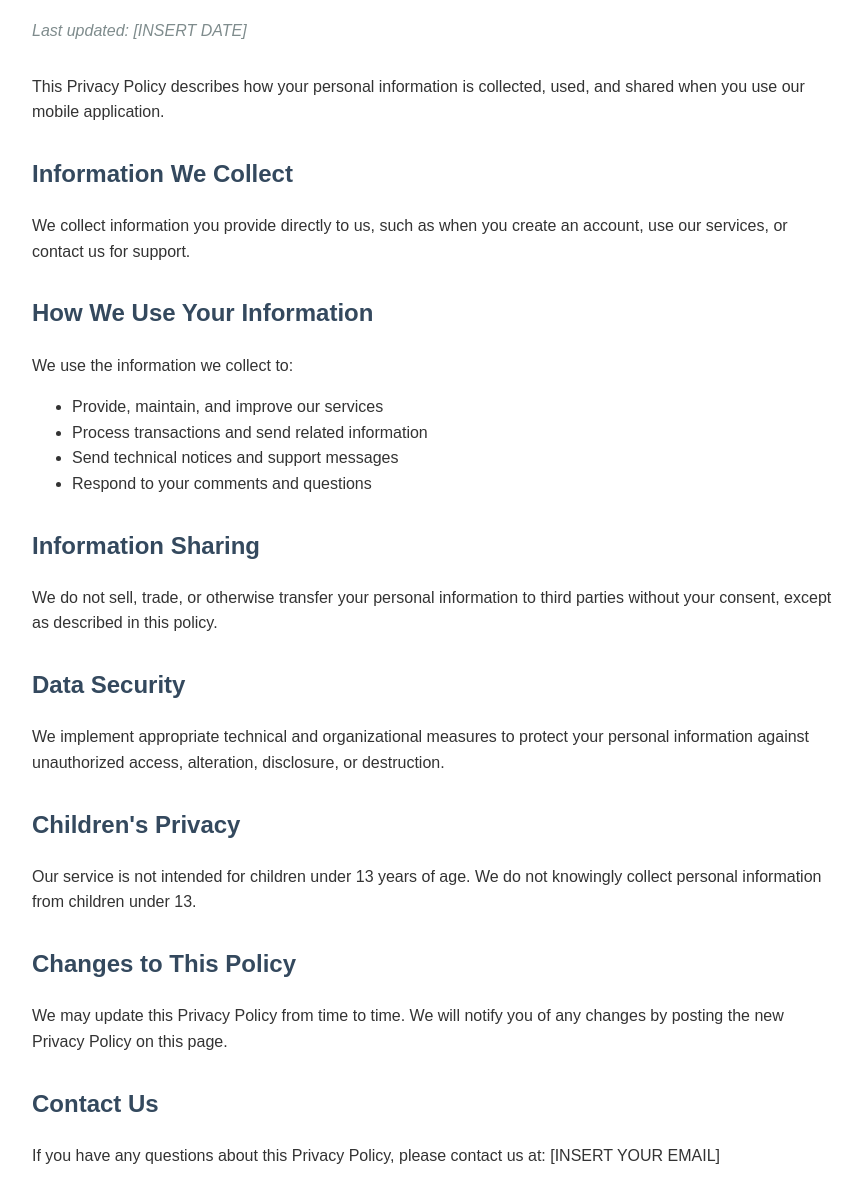
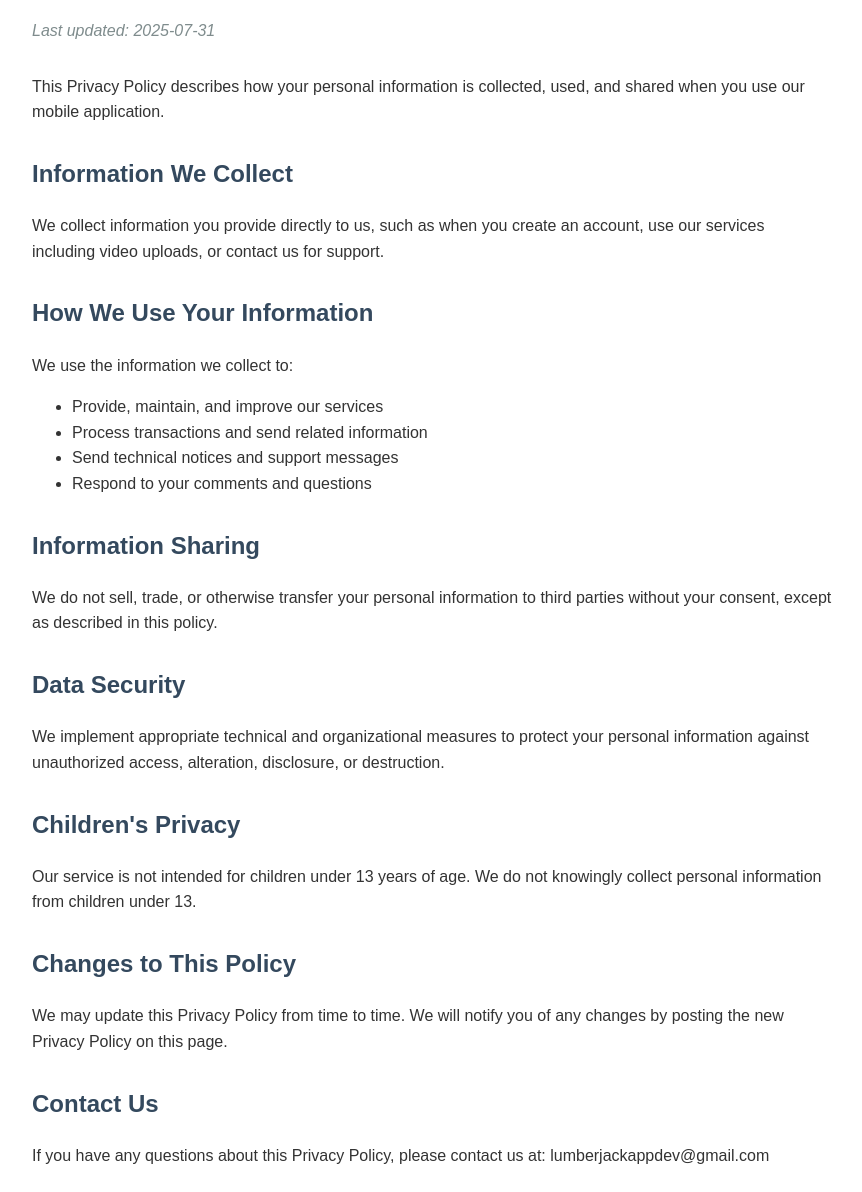
Before and after one commit to seildancer/LumberjackPages, a plain HTML site: page index.html in a window 1280 px wide. Shown: the part 108-1300 px from the top of the page, without its empty margins (208-1070 px from the left). Drawn offline with Linux system fonts and the light colour scheme.

Commit message:
Update index.html

```diff
--- a/index.html
+++ b/index.html
@@ -33,13 +33,13 @@
     <h1>Privacy Policy</h1>
 
     <div class="last-updated">
-        Last updated: [INSERT DATE]
+        Last updated: 2025-07-31
     </div>
 
     <p>This Privacy Policy describes how your personal information is collected, used, and shared when you use our mobile application.</p>
 
     <h2>Information We Collect</h2>
-    <p>We collect information you provide directly to us, such as when you create an account, use our services, or contact us for support.</p>
+    <p>We collect information you provide directly to us, such as when you create an account, use our services including video uploads, or contact us for support.</p>
 
     <h2>How We Use Your Information</h2>
     <p>We use the information we collect to:</p>
@@ -63,6 +63,6 @@
     <p>We may update this Privacy Policy from time to time. We will notify you of any changes by posting the new Privacy Policy on this page.</p>
 
     <h2>Contact Us</h2>
-    <p>If you have any questions about this Privacy Policy, please contact us at: [INSERT YOUR EMAIL]</p>
+    <p>If you have any questions about this Privacy Policy, please contact us at: lumberjackappdev@gmail.com</p>
 </body>
 </html>
```
